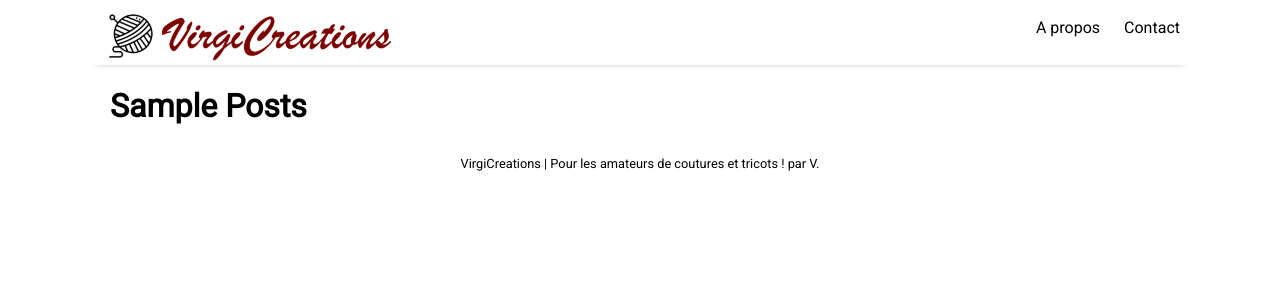
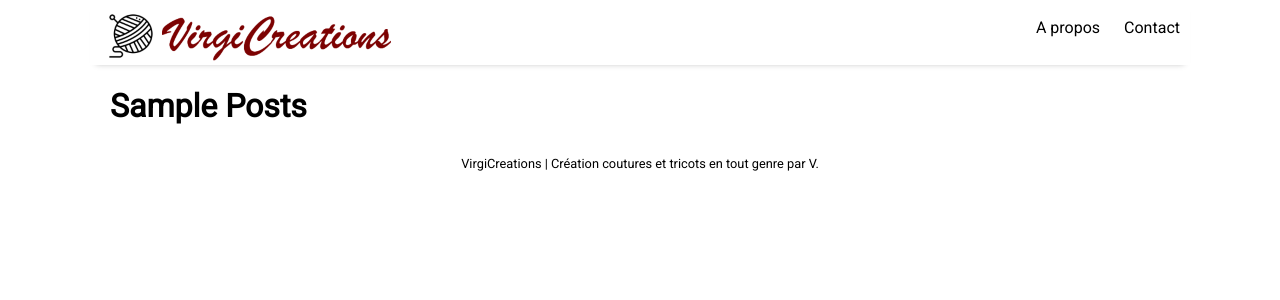
Before and after one commit to virgicreations/virgicreations.github.io, a Jekyll site: the page built from pages/sample-posts.html, in a window 1280 px wide. Shown: the top 300 px of the page. Built offline with Jekyll 4.4.1, drawn with Linux system fonts in a browser that asks for light colours; nearby versions of some CDN libraries.

Commit message:
Add custom favicon

```diff
--- a/_config.yml
+++ b/_config.yml
@@ -15,7 +15,7 @@
 
 # Customise atom feed settings (this is where Jekyll-Feed gets configuration information)
 title:		           "VirgiCreations"
-description:	       "Pour les amateurs de coutures et tricots !"
+description:	       "Création coutures et tricots en tout genre"
 author:              "V."
 
 # RSS 2.0 can be used instead of Atom by uncommenting following two lines
--- a/_includes/header.html
+++ b/_includes/header.html
@@ -1,6 +1,6 @@
 <header class="site-header">
   <h3 class="site-title">
-    <a href="{{ site.github.url }}/"><img src="{{ site.github.url }}/assets/img/banniere.png"></a>
+    <a href="{{ site.github.url }}/"><img src="{{ site.github.url }}/assets/img/site/logo.png"></a>
     <!--<a href="{{ site.github.url }}/">{{ site.title }}</a>-->
   </h3>
   <nav class="menu-list">
```
Also changed, not shown: assets/img/site/logo.png (renamed from assets/img/banniere.png), assets/img/site/wool.png (added), favicon.ico.
